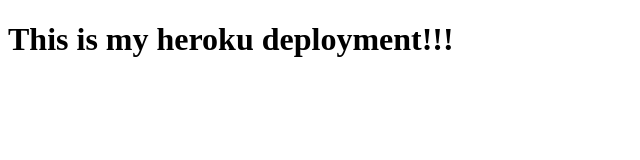
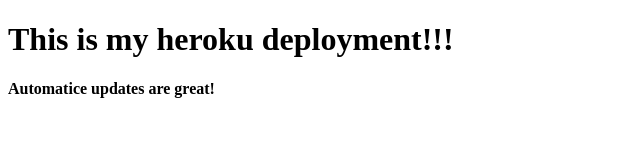
Before and after one commit to KeenanRileyFaulkner/practiceDeployment, a website: page index.html in a window 1280 px wide. Shown: the whole page, without its empty margins (0-640 px from the left). Drawn offline with Linux system fonts and the light colour scheme.

Commit message:
Added h4 tag to index.html

```diff
--- a/index.html
+++ b/index.html
@@ -8,5 +8,6 @@
 </head>
 <body>
   <h1>This is my heroku deployment!!!</h1>
+  <h4>Automatice updates are great!</h4>
 </body>
 </html>
```
